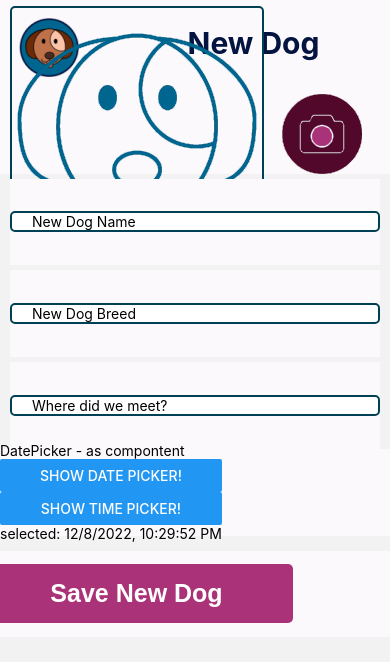
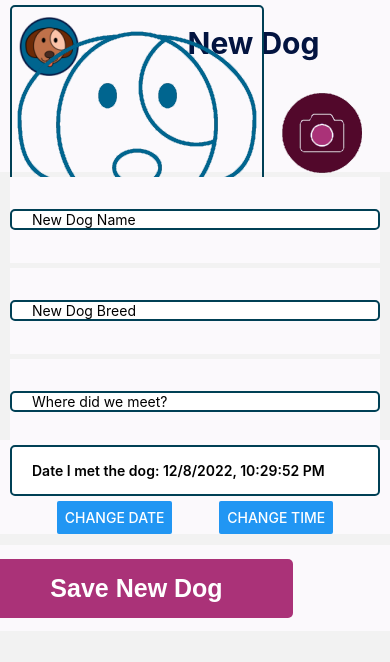
Before and after one commit to gregoftheweb/DogsIveMet, a React Native app: screen /NewDog in a window 390 px wide. Shown: the top 662 px of the page. Built offline with nearby package versions, Linux system fonts and the light colour scheme.

Commit message:
cleaned up css some.  More to do.

```diff
--- a/src/components/DatePicker/DatePicker.js
+++ b/src/components/DatePicker/DatePicker.js
@@ -27,15 +27,27 @@ const DatePicker = () => {
   };
 
   return (
-    <View>
-      <Text>DatePicker - as compontent</Text>
+    <View style={styles.container}>
+      <Text style={styles.textBox}>
+        Date I met the dog: {date.toLocaleString()}
+      </Text>
 
-      <Button onPress={showDatepicker} title="Show date picker!" />
-      <Button onPress={showTimepicker} title="Show time picker!" />
-      <Text>selected: {date.toLocaleString()}</Text>
+      <View
+        style={{
+          flexDirection: 'row',
+          justifyContent: 'space-evenly',
+          width: '100%',
+        }}>
+        <View style={styles.buttonStyle}>
+          <Button onPress={showDatepicker} title="Change Date" />
+        </View>
+        <View style={styles.buttonStyle}>
+          <Button onPress={showTimepicker} title="Change Time" />
+        </View>
+      </View>
       {show && (
         <DateTimePicker
-          testID="dateTimePicker"
+          style={styles.textBox}
           value={date}
           mode={mode}
           is24Hour={true}
@@ -48,4 +60,23 @@ const DatePicker = () => {
 
 export default DatePicker;
 
-const styles = StyleSheet.create({});
+const styles = StyleSheet.create({
+  container: {
+    flex: 1,
+    backgroundColor: '#fbf9fc',
+    alignItems: 'center',
+    paddingHorizontal: 10,
+  },
+  textBox: {
+    backgroundColor: 'white',
+    borderColor: '#004055',
+    width: '100%',
+    borderWidth: 2,
+    borderRadius: 5,
+    paddingHorizontal: 20,
+    paddingVertical: 15,
+    marginVertical: 5,
+    color: '#000000',
+    fontWeight: '600',
+  },
+});
--- a/src/screens/NewDogScreen/NewDogScreen.js
+++ b/src/screens/NewDogScreen/NewDogScreen.js
@@ -86,7 +86,7 @@ const NewDogScreen = () => {
       </View>
 
       <View style={styles.container}>
-        <DatePicker />
+        <DatePicker dateSet="hey" />
       </View>
 
       <View style={styles.bottomContainer}>
```
